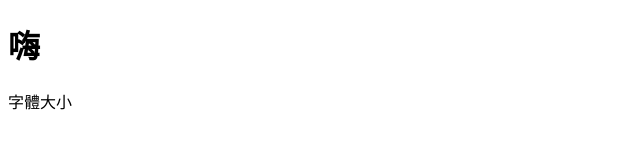
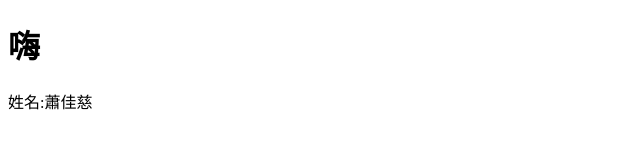
Before and after one commit to Fragile0342/Fragile03420.github.io, a plain HTML site: page index.html in a window 1280 px wide. Shown: the full height of the page, 0-640 px from the left. Drawn offline with Linux system fonts and the light colour scheme.

Commit message:
Update index.html

```diff
--- a/index.html
+++ b/index.html
@@ -6,6 +6,6 @@
   </head>
   <body>
     <h1>嗨</h1>
-    <font size="3">字體大小</font>
+    <p>姓名:蕭佳慈<p>
   </body>
 </html>
```
